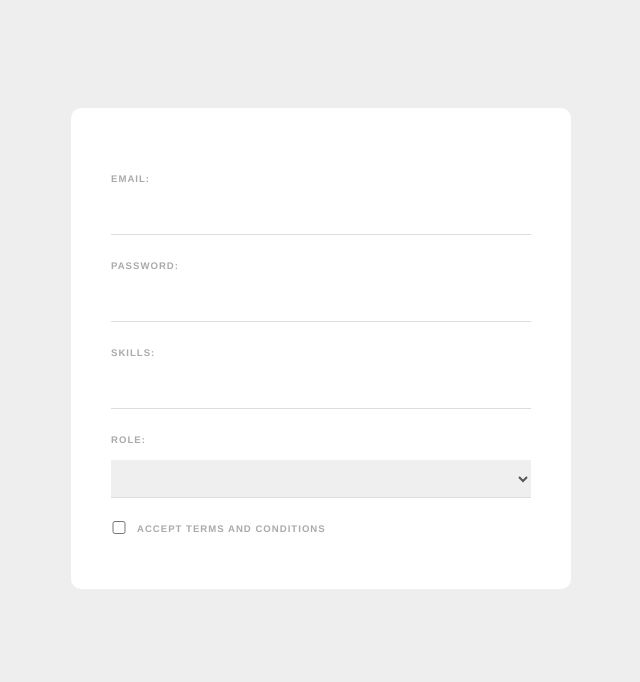
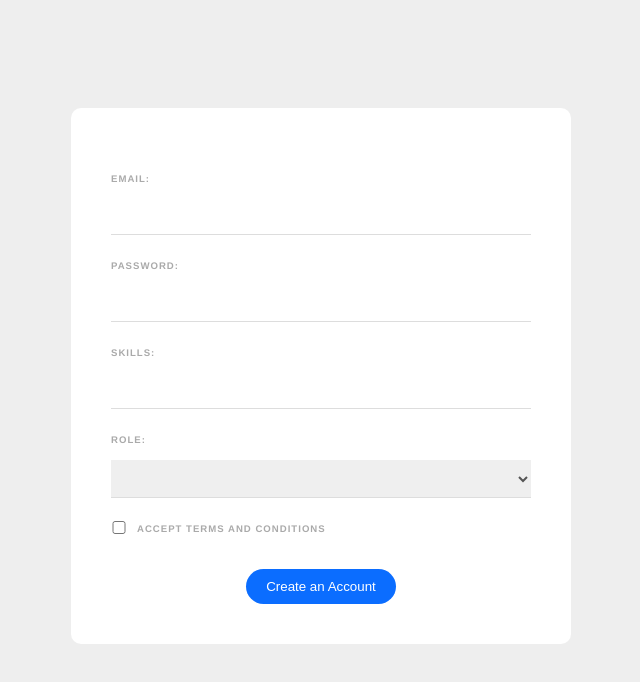
Before and after one commit to kanorssss/WebFormsVueJs, a Vue app: page / in a window 1280 px wide. Shown: the top 682 px of the page, without its empty margins (319-959 px from the left). Built offline with nearby package versions, Linux system fonts and the light colour scheme.

Commit message:
submitting form

```diff
--- a/src/components/SignupForm.vue
+++ b/src/components/SignupForm.vue
@@ -1,10 +1,11 @@
 <template>
-  <form>
+  <form @submit.prevent="handleSubmit">
     <label>Email:</label>
     <input type="email" required v-model="email">
 
     <label>Password:</label>
     <input type="password" required v-model="password">
+    <div v-if="passwordError" class="error">{{ passwordError }}</div>
 
     <label>Skills:</label>
 
@@ -15,8 +16,6 @@
         </span>
 
     </div>
-
-
 
     <label>Role:</label>
     <select v-model="role">
@@ -30,6 +29,11 @@
     <div class="terms">
         <input type="checkbox"  v-model="terms" required>
         <label>Accept Terms and Conditions</label>
+    </div>
+
+    <!--Submit form-->
+    <div class="submit">
+        <button>Create an Account</button>
     </div>
   </form>
 
@@ -46,9 +50,10 @@
         role:'',
         terms:false,
         tempSkill: '',
-        skills:[]
+        skills:[],
+        passwordError: ''
 
-    }
+        }
     },
     methods:{
         addSkill(e){
@@ -66,8 +71,23 @@
             this.skills = this.skills.filter(item => {
                 return item!== skill
             })
+        },
+        handleSubmit(){
+            // console.log("Form Submitted");
+            //Validate Password
+            this.passwordError = this.password.length > 5 ? '' : 'Password must be at least 6 character'
+
+            //output the form if there are no error
+            if(!this.passwordError) {
+                console.log('email', this.email);
+                console.log('password', this.password);
+                console.log('role', this.role);
+                console.log('skills', this.skills);
+                console.log('terms accepted', this.terms);
+            }
         }
     }
+
 }
 </script>
 
@@ -118,4 +138,22 @@
     color: #777;
     cursor: pointer;
 }
+button{
+    background: #0b6dff;
+    border: 0;
+    padding:10px 20px;
+    margin-top: 20px;
+    color: white;
+    border-radius: 20px;
+}
+.submit{
+    text-align: center;
+
+}
+.error{
+    color: #ff0062;
+    margin-top: 10px;
+    font-size: 0.8em;
+    font-weight: bold;
+}
 </style>
```
